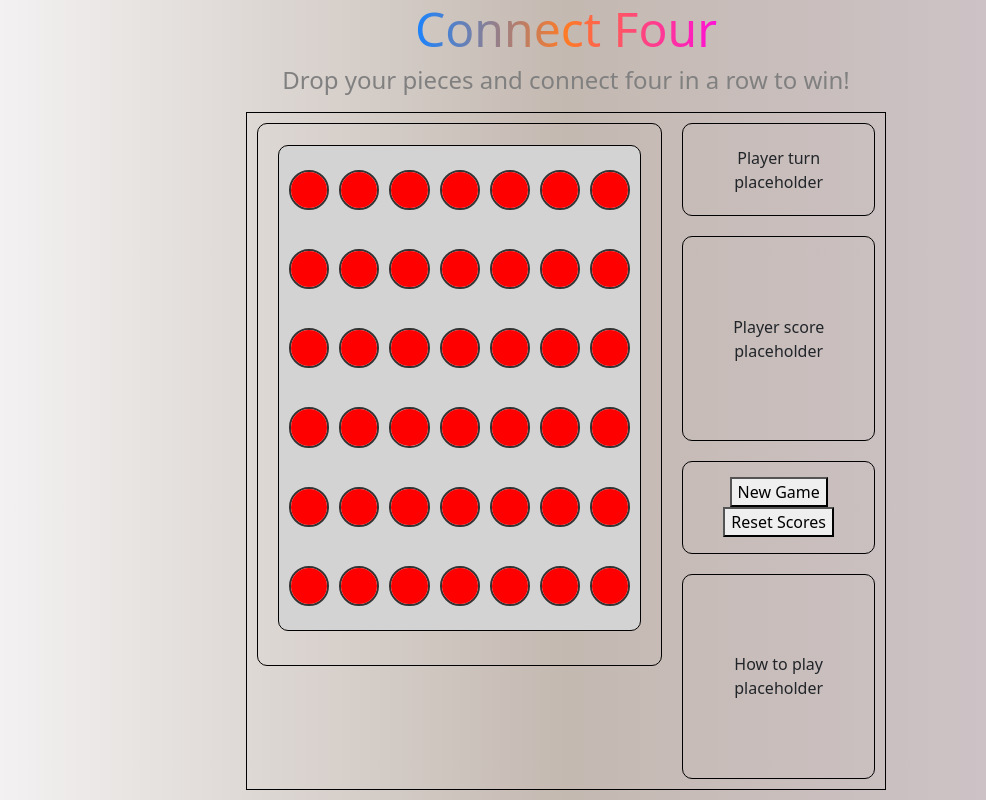
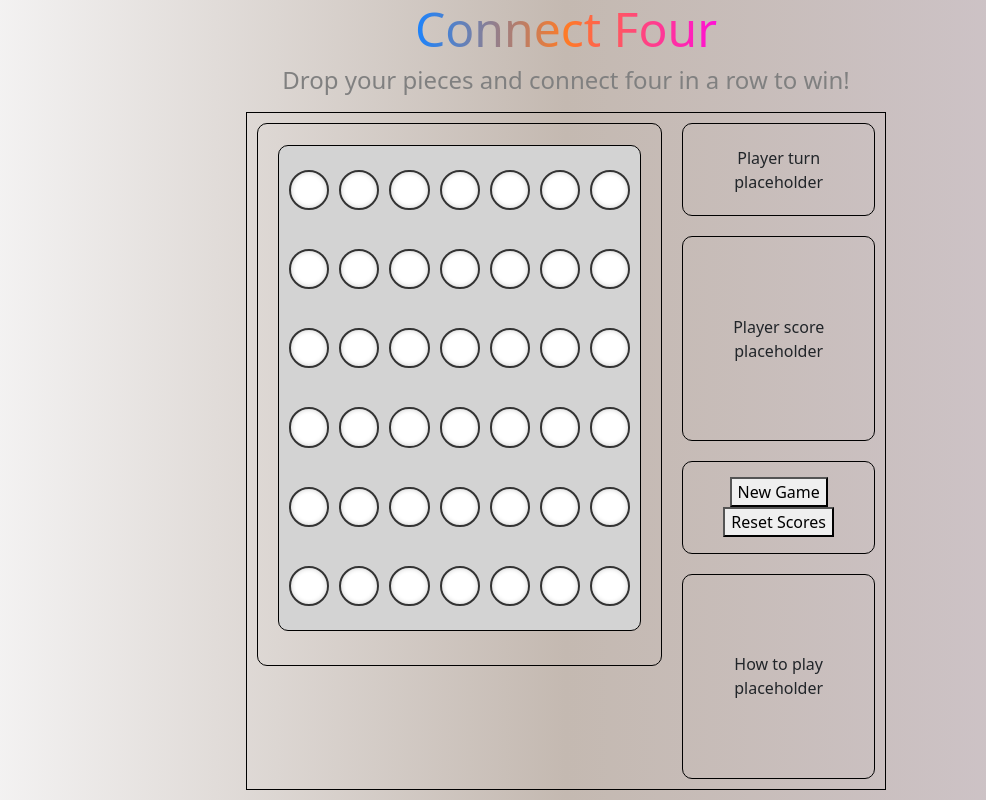
Before and after one commit to Programbeginner2120/connect-4-game, an Angular app: page / in a window 1280 px wide. Shown: the whole page, without its empty margins (74-1060 px from the left). Built offline with nearby package versions, Linux system fonts and the light colour scheme.

Commit message:
commented out game piece placeholder

```diff
--- a/src/app/components/game-board/game-board.html
+++ b/src/app/components/game-board/game-board.html
@@ -3,7 +3,7 @@
         @for (row of grid; track row.length) {
             @for (cell of row; track cell) {
                 <div class="game-board-cell">
-                    <app-game-piece [color]="PieceColor.RED"></app-game-piece>
+                    <!-- <app-game-piece [color]="PieceColor.RED"></app-game-piece> -->
                 </div>
             }
         }
```
